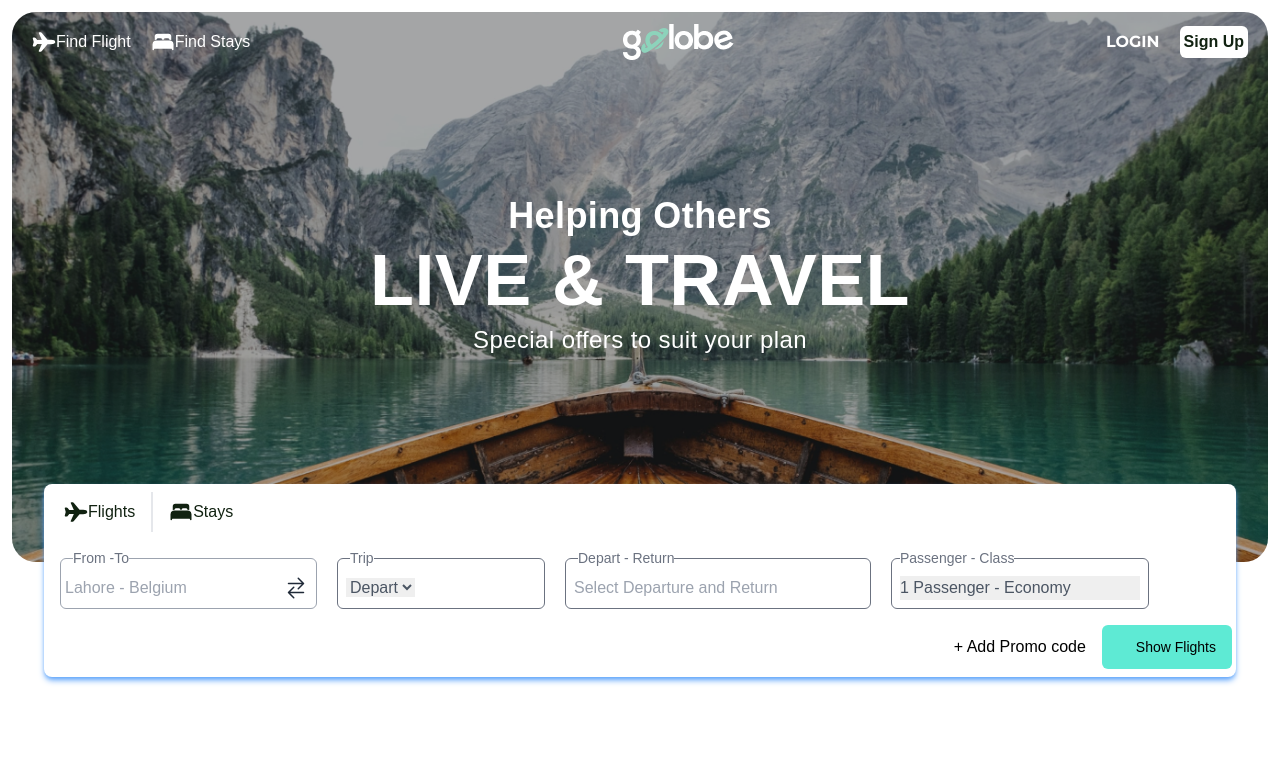
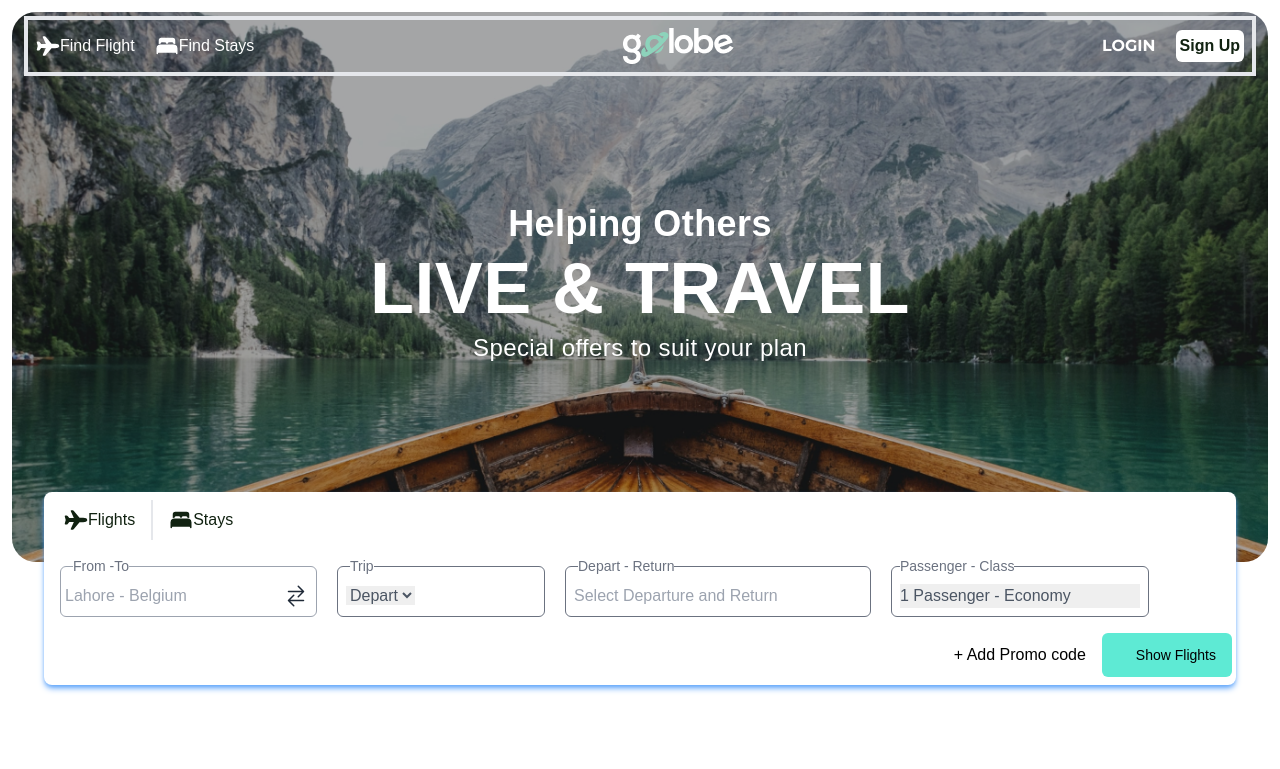
Before and after one commit to Heritagify/Travelling-Website, a React (Vite) app: page / in a window 1280 px wide. Shown: the top 769 px of the page. Built offline with nearby package versions, Linux system fonts and the light colour scheme; some icons are missing; a web font is replaced by a local one.

Commit message:
linking buttons

```diff
--- a/index.html
+++ b/index.html
@@ -2,7 +2,7 @@
 <html lang="en">
   <head>
     <meta charset="UTF-8" />
-    <link rel="icon" type="image/svg+xml" href="/src/assets/Group.svg" />
+    <link rel="icon" type="image/svg+xml" href="/src/assets/footLogo.png" />
     <meta name="viewport" content="width=device-width, initial-scale=1.0" />
     <title>Travels</title>
   </head>
--- a/src/Home.jsx
+++ b/src/Home.jsx
@@ -21,7 +21,7 @@ const Home = () => {
         <div className="rounded-3xl absolute inset-0 bg-black bg-opacity-30"></div>
 
         {/* Navigation */}
-        <Navbar1/>
+        <Navbar1 />
 
 
         {/* Introduction */}
--- a/src/Login.jsx
+++ b/src/Login.jsx
@@ -35,7 +35,9 @@ const Login = () => {
     <div className='px-28 py-2 h-screen bg-gradient-to-r from-blue-100 to-green-200 '>
         <div className='flex justify-between'>
             <div className='w-2/5 ml-10 mt-5 text-blackGreen'>
-                <img src={logo} className='w-36 mb-8'/>
+                <Link to="/">
+                  <img src={logo} className='w-36 mb-8'/>
+                </Link>
 
                 {isLoading ? (
             <SkeletonLoader />
--- a/src/SignUp.jsx
+++ b/src/SignUp.jsx
@@ -60,7 +60,9 @@ const SignUp = () => {
       </div>
 
       <div className={`w-2/3 p-3 px-10 text-blackGreen ${fadeIn ? 'opacity-100' : 'opacity-0'}`}>
-        <img src={logo} className='w-28 mb-6' alt="Logo" />
+        <Link to="/">
+          <img src={logo} className='w-28 mb-6' alt="Logo" />
+        </Link>
 
         <div className="">
           <div>
@@ -115,8 +117,7 @@ const SignUp = () => {
           </div>
 
 
-
-          <div>
+ <div>
   <div className="flex gap-4">
     <div className="w-1/2">
       <div>
--- a/src/components/FlightNav.jsx
+++ b/src/components/FlightNav.jsx
@@ -1,7 +1,7 @@
 import { useState } from 'react';
 import { IoAirplane, IoBed } from 'react-icons/io5';
 import { FaTimes, FaBars } from 'react-icons/fa';
-// import { Link } from 'react-router-dom';
+import { Link } from 'react-router-dom';
 
 import logo from '../assets/footLogo.png';
 
@@ -22,7 +22,7 @@ const MobileNav = ({ isOpen, toggle }) => (
         Find Stays
       </h1>
       <div className=" font-bold space-x-5 items-center space-y-2">
-        <p className="text-white px-8 text-center border-2 rounded-3xl py-2">LOGIN</p>
+        <button className="text-white px-8 text-center border-2 rounded-3xl py-2 cursor-pointer">LOGIN</button>
         <button className="text-blackGreen bg-white rounded-3xl px-10 py-2">Sign Up</button>
       </div>
     </div>
@@ -56,7 +56,9 @@ const FlightNav = () => {
         <img src={logo}/>
         </div>
         <div className="flex font-bold space-x-6 items-center mr-20">
-          <p className="font-monts text-blackGreen">LOGIN</p>
+          <Link to="../Login.jsx">
+            <button className="cursor-pointer font-monts border-4  text-blackGreen ">LOGIN</button>
+          </Link>
           <button className="text-white font-bold bg-blackGreen text-sm rounded-md px-5 p-3">Sign Up</button>
         </div>
       </nav>
--- a/src/components/Navbar1.jsx
+++ b/src/components/Navbar1.jsx
@@ -1,7 +1,8 @@
 import { useState } from 'react';
 import { IoAirplane, IoBed } from 'react-icons/io5';
 import { FaTimes, FaBars } from 'react-icons/fa';
-// import { Link } from 'react-router-dom';
+import { Link } from 'react-router-dom';
+// import Spinner from "../components/Spinner"
 
 import logo from '../assets/Group.png';
 
@@ -22,8 +23,10 @@ const MobileNav = ({ isOpen, toggle }) => (
         Find Stays
       </h1>
       <div className=" font-bold space-x-5 items-center space-y-2">
-        <p className="text-white px-8 text-center border-2 rounded-3xl py-2">LOGIN</p>
-        <button className="text-blackGreen bg-white rounded-3xl px-10 py-2">Sign Up</button>
+        <Link to="../login" className=" text-white px-8 text-center border-2 rounded-3xl py-2">LOGIN</Link>
+          <Link to="/signUp.jsx">
+          <button className="text-blackGreen bg-white rounded-3xl px-10 py-2">Sign Up</button>
+          </Link>
       </div>
     </div>
   </div>
@@ -43,7 +46,7 @@ const Navbar1 = () => {
       </div>
 
       {/* Desktop Navigation */}
-      <nav className="hidden sm:flex text-white justify-between p-2 items-center">
+      <nav className="hidden sm:flex text-white justify-between p-2 items-center border-4">
         <div className="flex space-x-5">
           <h1 className="flex space-x-3">
             <IoAirplane className="text-white text-2xl" />Find Flight
@@ -56,8 +59,12 @@ const Navbar1 = () => {
         <img src={logo}/>
         </div>
         <div className="flex font-bold space-x-5 items-center">
-          <p className="font-monts">LOGIN</p>
-          <button className="text-blackGreen font-bold bg-white rounded-md p-1">Sign Up</button>
+          <Link to="/login">
+            <button className="cursor-pointer font-monts">LOGIN</button>
+          </Link>
+          <Link to="/signUp">
+            <button className="text-blackGreen font-bold bg-white rounded-md p-1">Sign Up</button>
+          </Link>
         </div>
       </nav>
 
```
